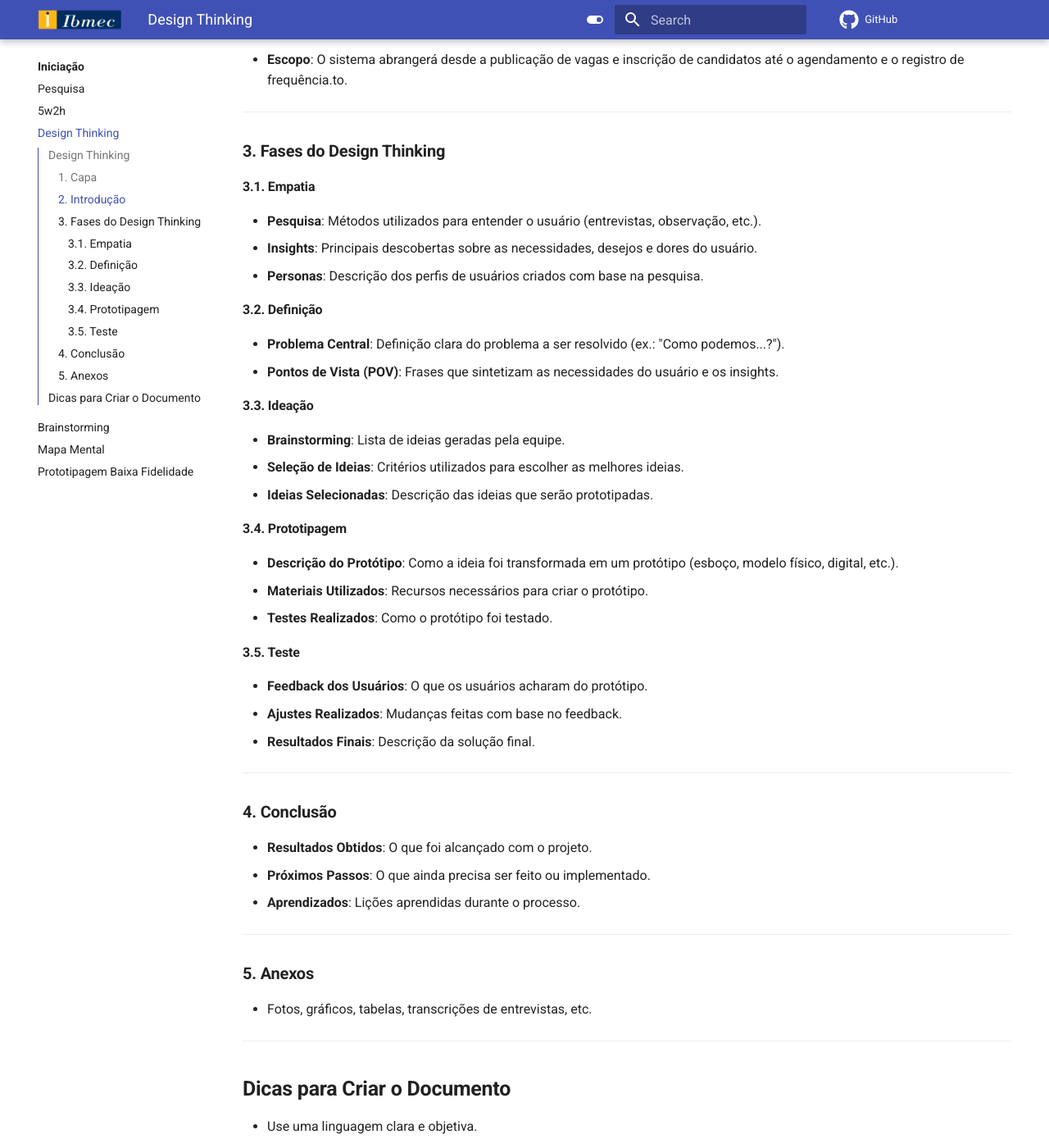
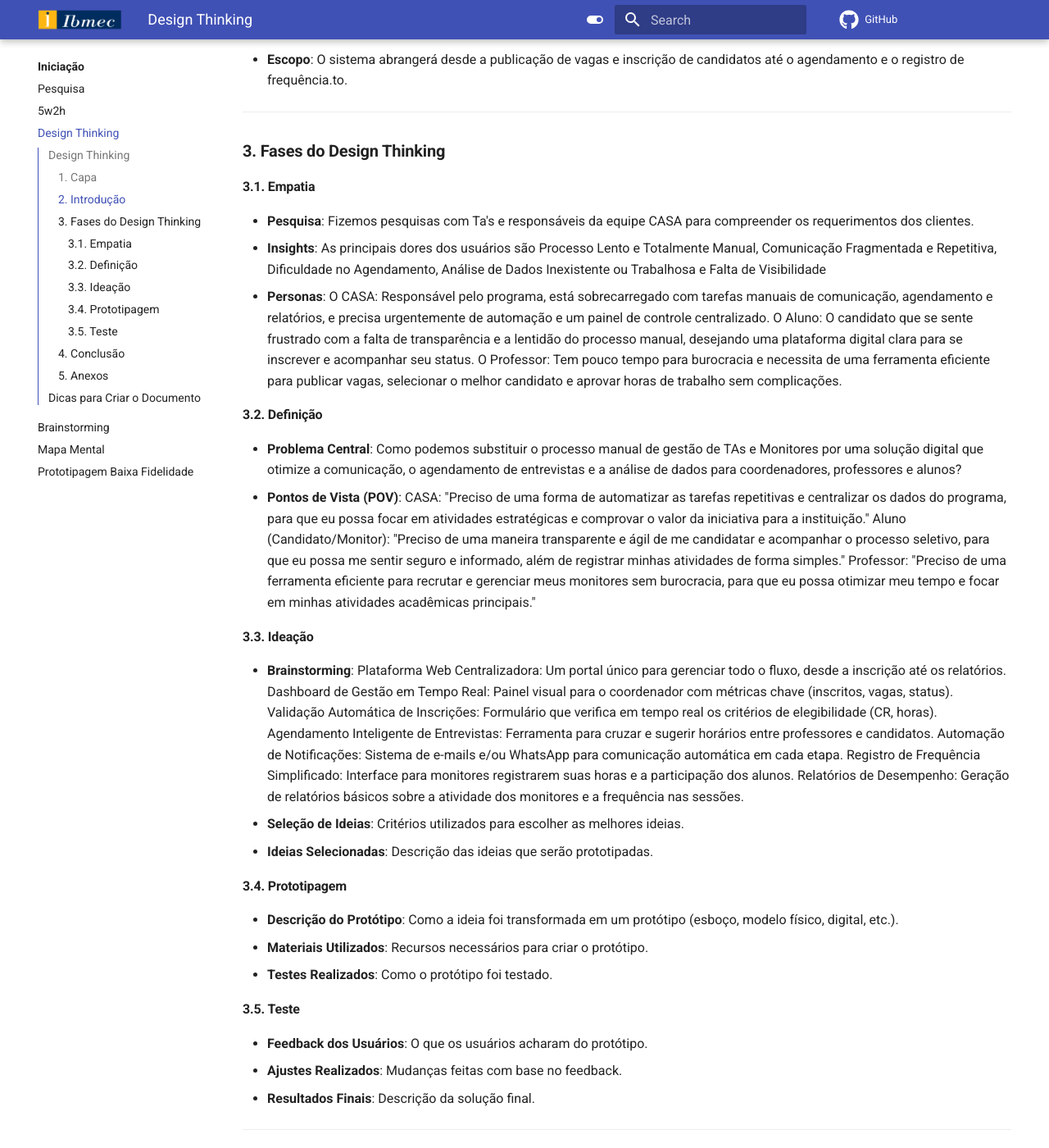
Before and after one commit to Projetos-de-Extensao/PBE_25.2_8004_Pioneiros, an MkDocs documentation site: the page built from docs/Iniciacao/design_thinking.md, in a window 1280 px wide and 1400 px high, scrolled down 628 px. Shown: the whole window at 82% size. Built offline with MkDocs 1.6.1 and Material for MkDocs 9.7.7, drawn with Linux system fonts in a browser that asks for light colours; comment, search, counter and statistics services are not loaded.

Commit message:
Update design_thinking ate brainstorming.md

```diff
--- a/docs/Iniciacao/design_thinking.md
+++ b/docs/Iniciacao/design_thinking.md
@@ -26,18 +26,28 @@ title: Design Thinking
 
 #### **3.1. Empatia**
 
-- **Pesquisa**: Métodos utilizados para entender o usuário (entrevistas, observação, etc.).
-- **Insights**: Principais descobertas sobre as necessidades, desejos e dores do usuário.
-- **Personas**: Descrição dos perfis de usuários criados com base na pesquisa.
+- **Pesquisa**: Fizemos pesquisas com Ta's e responsáveis da equipe CASA para compreender os requerimentos dos clientes.
+- **Insights**: As principais dores dos usuários são Processo Lento e Totalmente Manual, Comunicação Fragmentada e Repetitiva, Dificuldade no Agendamento, Análise de Dados Inexistente ou Trabalhosa e Falta de Visibilidade
+- **Personas**: O CASA: Responsável pelo programa, está sobrecarregado com tarefas manuais de comunicação, agendamento e relatórios, e precisa urgentemente de automação e um painel de controle centralizado.
+O Aluno: O candidato que se sente frustrado com a falta de transparência e a lentidão do processo manual, desejando uma plataforma digital clara para se inscrever e acompanhar seu status.
+O Professor: Tem pouco tempo para burocracia e necessita de uma ferramenta eficiente para publicar vagas, selecionar o melhor candidato e aprovar horas de trabalho sem complicações.
 
 #### **3.2. Definição**
 
-- **Problema Central**: Definição clara do problema a ser resolvido (ex.: "Como podemos...?").
-- **Pontos de Vista (POV)**: Frases que sintetizam as necessidades do usuário e os insights.
+- **Problema Central**: Como podemos substituir o processo manual de gestão de TAs e Monitores por uma solução digital que otimize a comunicação, o agendamento de entrevistas e a análise de dados para coordenadores, professores e alunos?
+- **Pontos de Vista (POV)**: CASA: "Preciso de uma forma de automatizar as tarefas repetitivas e centralizar os dados do programa, para que eu possa focar em atividades estratégicas e comprovar o valor da iniciativa para a instituição."
+Aluno (Candidato/Monitor): "Preciso de uma maneira transparente e ágil de me candidatar e acompanhar o processo seletivo, para que eu possa me sentir seguro e informado, além de registrar minhas atividades de forma simples."
+Professor: "Preciso de uma ferramenta eficiente para recrutar e gerenciar meus monitores sem burocracia, para que eu possa otimizar meu tempo e focar em minhas atividades acadêmicas principais."
 
 #### **3.3. Ideação**
 
-- **Brainstorming**: Lista de ideias geradas pela equipe.
+- **Brainstorming**: Plataforma Web Centralizadora: Um portal único para gerenciar todo o fluxo, desde a inscrição até os relatórios.
+Dashboard de Gestão em Tempo Real: Painel visual para o coordenador com métricas chave (inscritos, vagas, status).
+Validação Automática de Inscrições: Formulário que verifica em tempo real os critérios de elegibilidade (CR, horas).
+Agendamento Inteligente de Entrevistas: Ferramenta para cruzar e sugerir horários entre professores e candidatos.
+Automação de Notificações: Sistema de e-mails e/ou WhatsApp para comunicação automática em cada etapa.
+Registro de Frequência Simplificado: Interface para monitores registrarem suas horas e a participação dos alunos.
+Relatórios de Desempenho: Geração de relatórios básicos sobre a atividade dos monitores e a frequência nas sessões.
 - **Seleção de Ideias**: Critérios utilizados para escolher as melhores ideias.
 - **Ideias Selecionadas**: Descrição das ideias que serão prototipadas.
 
```
